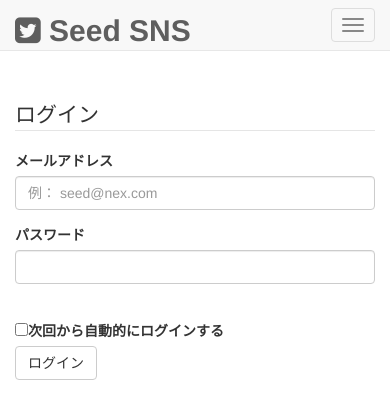
After one commit to myk30akg/seed_sns, a PHP site: page /login.php in a window 390 px wide. The commit adds this page. Shown: the top 419 px of the page. Run offline with PHP 8.4, Linux system fonts and the light colour scheme; some libraries are stand-ins or nearby versions.

Commit message:
dbconnect.phpの作成・check.phpのエラー修正・login.phpの作成(value=がわからない)

```diff
--- /dev/null
+++ b/dbconnect.php
@@ -0,0 +1,18 @@
+<?php
+//データベースに接続
+	//このファイルをrootディレクトリの下に置くって書いてあるけどやり方がわからない
+	$db = mysqli_connect('localhost','root','mysql','seed_sns') or die(mysqli_connect_error());
+	 mysqli_set_charset($db, 'utf8');
+
+	// mysqli_connect('DBのホスト名','DBのユーザー名','DBのパスワード','DB名')
+
+	//＊or die()という書き方について
+	// or の左側に記述してあるコードがfalseを返すとき、右側の処理を実行する
+	// die()が実行されると()内のデータを出力する
+	// mysql_connect_error()関数は、DBとの接続時に出たエラーを取得する関数
+
+	//＊PDOとmysqli関数群の違い
+	// PDOはどのDBの種類が何であれ等しく実行できる命令文
+	// mysqli関数群はDBの種類がMySQLの場合に限り実行できる命令文
+
+ ?>
--- /dev/null
+++ b/join/login.php
@@ -0,0 +1,119 @@
+<?php
+  require('../dbconnect.php');
+
+  session_start();
+
+  if(!empty($_POST)){
+    //ログインの処理
+    if($_POST['email'] !='' && $_POST['password'] !=''){
+      $sql = sprintf('SELECT * FROM members WHERE email="%s" AND password="%s"',
+
+        mysqli_real_escape_string($db, $_POST['email']),
+        mysqli_real_escape_string($db, sha1($_POST['password']))
+        );
+
+      $record = mysqli_query($db, $sql) or die(mysqli_error($db));
+      if($table = mysqli_fetch_assoc($record)){
+        //ログイン成功
+        $_SESSION['id'] = $table['id'];
+        $_SESSION['time'] = time();
+        header('Location: index.php');
+        exit();
+      }else{
+        $error['login'] = 'failed';
+      }
+    }else{
+      $error['login'] = 'blank';
+    }
+  }
+ ?>
+<!DOCTYPE html>
+<html lang="ja">
+  <head>
+    <meta charset="utf-8">
+    <meta http-equiv="X-UA-Compatible" content="IE=edge">
+    <meta name="viewport" content="width=device-width, initial-scale=1">
+
+    <title>SeedSNS</title>
+
+    <!-- Bootstrap -->
+    <link href="../assets/css/bootstrap.css" rel="stylesheet">
+    <link href="../assets/font-awesome/css/font-awesome.css" rel="stylesheet">
+    <link href="../assets/css/form.css" rel="stylesheet">
+    <link href="../assets/css/timeline.css" rel="stylesheet">
+    <link href="../assets/css/main.css" rel="stylesheet">
+
+
+    <!-- HTML5 shim and Respond.js for IE8 support of HTML5 elements and media queries -->
+    <!-- WARNING: Respond.js doesn't work if you view the page via file:// -->
+    <!--[if lt IE 9]>
+      <script src="https://oss.maxcdn.com/html5shiv/3.7.2/html5shiv.min.js"></script>
+      <script src="https://oss.maxcdn.com/respond/1.4.2/respond.min.js"></script>
+    <![endif]-->
+  </head>
+  <body>
+  <nav class="navbar navbar-default navbar-fixed-top">
+      <div class="container">
+          <!-- Brand and toggle get grouped for better mobile display -->
+          <div class="navbar-header page-scroll">
+              <button type="button" class="navbar-toggle" data-toggle="collapse" data-target="#bs-example-navbar-collapse-1">
+                  <span class="sr-only">Toggle navigation</span>
+                  <span class="icon-bar"></span>
+                  <span class="icon-bar"></span>
+                  <span class="icon-bar"></span>
+              </button>
+              <a class="navbar-brand" href="index.php"><span class="strong-title"><i class="fa fa-twitter-square"></i> Seed SNS</span></a>
+          </div>
+          <!-- Collect the nav links, forms, and other content for toggling -->
+          <div class="collapse navbar-collapse" id="bs-example-navbar-collapse-1">
+              <ul class="nav navbar-nav navbar-right">
+              </ul>
+          </div>
+          <!-- /.navbar-collapse -->
+      </div>
+      <!-- /.container-fluid -->
+  </nav>
+
+  <div class="container">
+    <div class="row">
+      <div class="col-md-6 col-md-offset-3 content-margin-top">
+        <legend>ログイン</legend>
+        <form method="post" action="" class="form-horizontal" role="form">
+          <!-- メールアドレス -->
+          <div class="form-group">
+            <label class="col-sm-4 control-label">メールアドレス</label>
+            <div class="col-sm-8">
+              <input type="email" name="email" class="form-control" placeholder="例： seed@nex.com" >
+              <!-- ↓入れるとエラーになる  -->
+              <!-- value="<?php //echo htmlspecialchars($_POST['email']); ?>" / -->
+              <?php if(isset($error['login']) && $error['login'] == 'blank'): ?>
+                <p class="error">＊メールアドレスとパスワードをご記入ください</p>
+              <?php endif; ?>
+              <?php if(isset($error['login']) && $error['login'] == 'failed'): ?>
+                <p class="error">＊ログインに失敗しました。正しくご記入ください。</p>
+              <?php endif; ?>
+            </div>
+          </div>
+          <!-- パスワード -->
+          <div class="form-group">
+            <label class="col-sm-4 control-label">パスワード</label>
+            <div class="col-sm-8">
+              <input type="password" name="password" class="form-control" placeholder="" >
+              <!-- ↓入れるとエラーになる  -->
+              <!-- value="<?php //echo htmlspecialchars($_POST['password']); ?>" / -->
+            </div>
+          </div>
+          <br>
+          <input id="save" type="checkbox" name="save" value="on"><label for="save">次回から自動的にログインする</label>
+          <br>
+          <input type="submit" class="btn btn-default" value="ログイン">
+        </form>
+      </div>
+    </div>
+  </div>
+
+    <!-- jQuery (necessary for Bootstrap's JavaScript plugins) -->
+    <script src="https://ajax.googleapis.com/ajax/libs/jquery/1.11.3/jquery.min.js"></script>
+    <script src="js/bootstrap.min.js"></script>
+  </body>
+</html>
--- a/join/thanks.php
+++ b/join/thanks.php
@@ -56,7 +56,7 @@
           下記ボタンよりログインして下さい。
         </div>
         <!-- ../の後にパスがない場合、１つ上の階層にファイルがあるかアパッチが判断する -->
-        <a href="../" class="btn btn-default">ログイン</a>
+        <a href="login.php" class="btn btn-default">ログイン</a>
       </div>
     </div>
   </div>
```
Also changed, not shown: join/check.php (+46 -6 lines), join/dbconnect.php (deleted, +0 -9 lines), join/index.php (+20 -2 lines).
